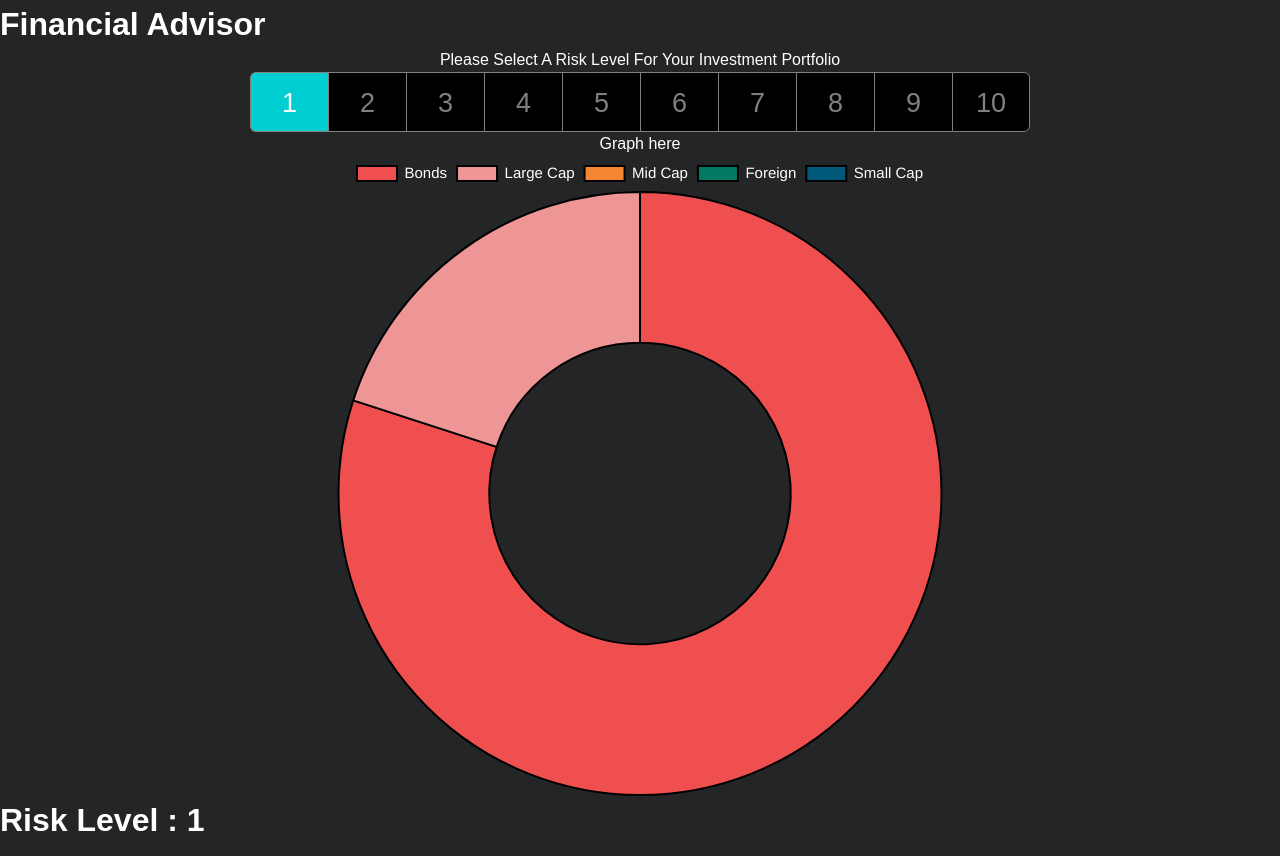
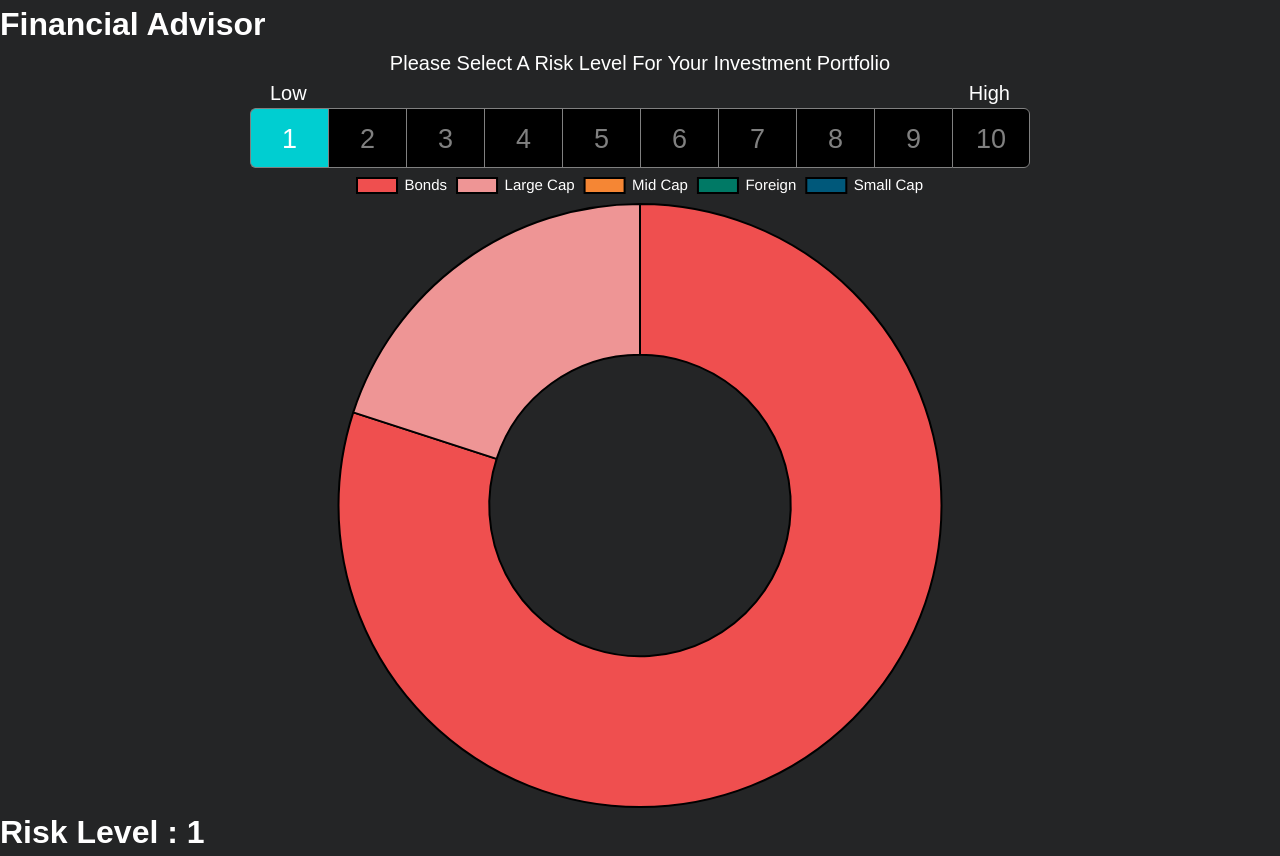
Before and after one commit to AlbertgitC/financial-advisor, a React (Create React App) app: page / in a window 1280 px wide. Built offline with nearby package versions, Linux system fonts and the light colour scheme.

Commit message:
add risk level selector

```diff
--- a/src/components/donutGraph.css
+++ b/src/components/donutGraph.css
@@ -2,6 +2,13 @@
     display: flex;
     flex-direction: column;
     align-items: center;
+    font-size: 20px;
+}
+
+.risk-indicator {
+    width: 740px;
+    display: flex;
+    justify-content: space-between;
 }
 
 .risk-levels {
--- a/src/components/donutGraph.js
+++ b/src/components/donutGraph.js
@@ -94,6 +94,10 @@ function DonutGraph() {
     return (
         <div className="donut-container">
             <p>Please Select A Risk Level For Your Investment Portfolio</p>
+            <div className="risk-indicator">
+                <p>Low</p>
+                <p>High</p>
+            </div>
             <div className="risk-levels">
                 <div className="level" onClick={handleClick}>1</div>
                 <div className="level" onClick={handleClick}>2</div>
@@ -106,7 +110,6 @@ function DonutGraph() {
                 <div className="level" onClick={handleClick}>9</div>
                 <div className="level" onClick={handleClick}>10</div>
             </div>
-            Graph here
             <canvas id="donut-chart"></canvas>
         </div>
     );
```
Also changed, not shown: 1 other file (tests, documents, lock files or other folders).
